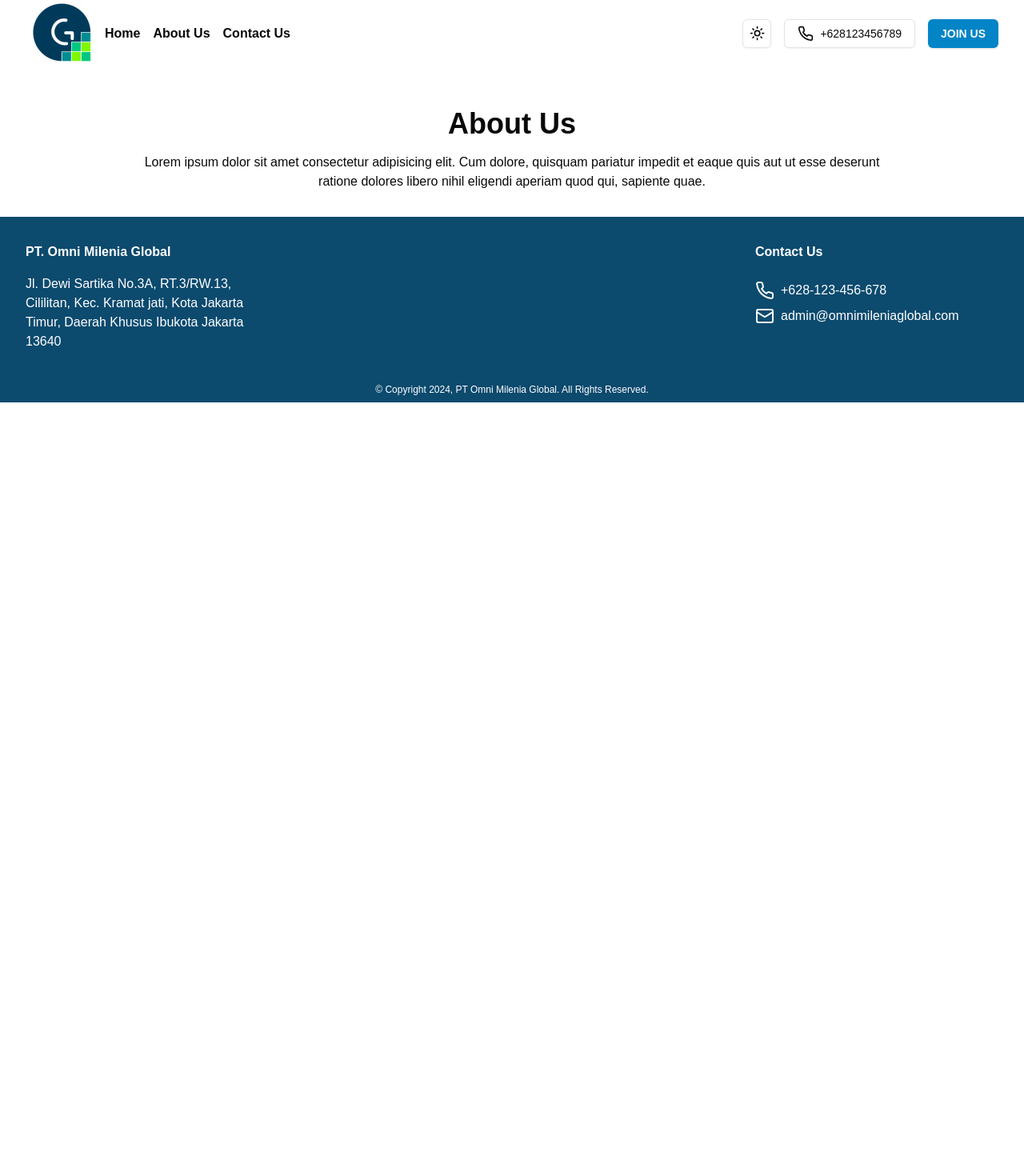
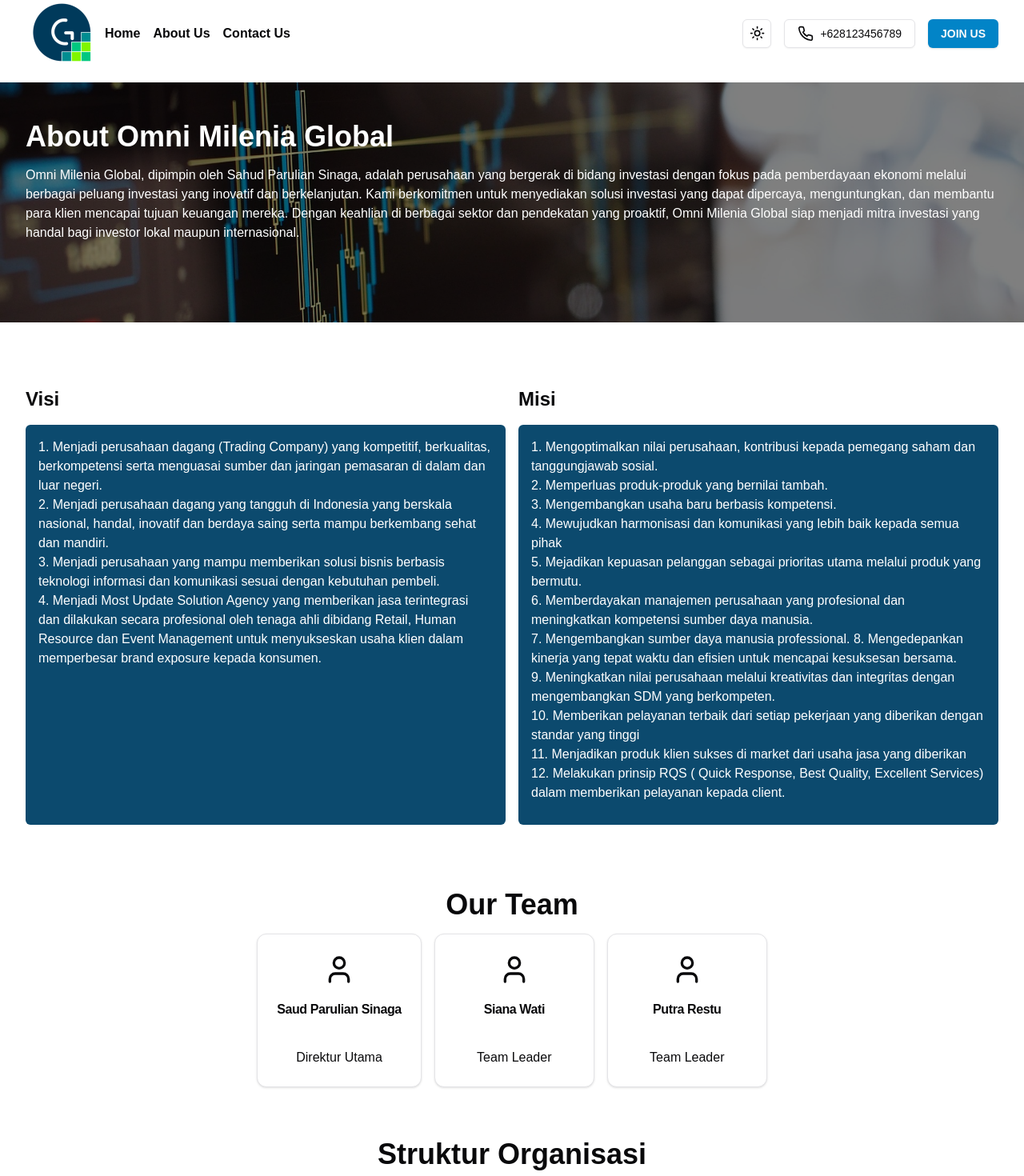
Before and after one commit to DriyandoAndreas/omniglobal, a Next.js app: page /about in a window 1280 px wide. Shown: the part 20-1490 px from the top of the page at 80% size. Before the commit the page ends 800 px from the top, so only its background shows below. Built offline with nearby package versions, Linux system fonts and the light colour scheme.

Commit message:
update ui & styling

```diff
--- a/src/app/about/page.tsx
+++ b/src/app/about/page.tsx
@@ -1,16 +1,174 @@
 import React from "react";
-
+import Image from "next/image";
+import { User } from "lucide-react";
+import Image3 from "@/app/assets/images/image3.jpg";
+import struktur from "@/app/assets/images/struktur-organisasi-omni.jpeg";
+import { Card, CardContent, CardHeader, CardTitle } from "@/components/ui/card";
 export default function page() {
   return (
     <>
+      <div
+        className="relative h-[500px] md:h-[300px] bg-cover bg-center"
+        style={{ backgroundImage: `url(${Image3.src})` }}
+      >
+        <div className="absolute inset-0 bg-black/50"></div>
+        <div className="absolute p-8">
+          <h2 className="text-white text-4xl font-bold py-4">
+            About Omni Milenia Global
+          </h2>
+          <p className="text-white ">
+            Omni Milenia Global, dipimpin oleh Sahud Parulian Sinaga, adalah
+            perusahaan yang bergerak di bidang investasi dengan fokus pada
+            pemberdayaan ekonomi melalui berbagai peluang investasi yang
+            inovatif dan berkelanjutan. Kami berkomitmen untuk menyediakan
+            solusi investasi yang dapat dipercaya, menguntungkan, dan membantu
+            para klien mencapai tujuan keuangan mereka. Dengan keahlian di
+            berbagai sektor dan pendekatan yang proaktif, Omni Milenia Global
+            siap menjadi mitra investasi yang handal bagi investor lokal maupun
+            internasional.
+          </p>
+        </div>
+      </div>
       <div className="p-8">
-        <div className="flex-col lg:space-y-4">
-          <div className="text-4xl text-center font-bold">About Us</div>
-          <p className="text-center lg:px-36">
-            Lorem ipsum dolor sit amet consectetur adipisicing elit. Cum dolore,
-            quisquam pariatur impedit et eaque quis aut ut esse deserunt ratione
-            dolores libero nihil eligendi aperiam quod qui, sapiente quae.
-          </p>
+        <div className="py-8">
+          <div className="md:flex lg:space-x-4">
+            <div className="basis-1/2">
+              <h2 className="text-2xl font-bold py-4">Visi</h2>
+              <div className="min-h-[500px] bg-sky-900 text-white p-4 rounded-md">
+                <ul>
+                  <li>
+                    1. Menjadi perusahaan dagang (Trading Company) yang
+                    kompetitif, berkualitas, berkompetensi serta menguasai
+                    sumber dan jaringan pemasaran di dalam dan luar negeri.
+                  </li>
+                  <li>
+                    2. Menjadi perusahaan dagang yang tangguh di Indonesia yang
+                    berskala nasional, handal, inovatif dan berdaya saing serta
+                    mampu berkembang sehat dan mandiri.
+                  </li>
+                  <li>
+                    3. Menjadi perusahaan yang mampu memberikan solusi bisnis
+                    berbasis teknologi informasi dan komunikasi sesuai dengan
+                    kebutuhan pembeli.
+                  </li>
+                  <li>
+                    4. Menjadi Most Update Solution Agency yang memberikan jasa
+                    terintegrasi dan dilakukan secara profesional oleh tenaga
+                    ahli dibidang Retail, Human Resource dan Event Management
+                    untuk menyukseskan usaha klien dalam memperbesar brand
+                    exposure kepada konsumen.
+                  </li>
+                </ul>
+              </div>
+            </div>
+            <div className="basis-1/2">
+              <h2 className="text-2xl font-bold py-4">Misi</h2>
+              <div className="min-h-[500px] bg-sky-900 p-4 rounded-md text-white">
+                <ul>
+                  <li>
+                    1. Mengoptimalkan nilai perusahaan, kontribusi kepada
+                    pemegang saham dan tanggungjawab sosial.
+                  </li>
+                  <li>2. Memperluas produk-produk yang bernilai tambah.</li>
+                  <li>3. Mengembangkan usaha baru berbasis kompetensi.</li>
+                  <li>
+                    4. Mewujudkan harmonisasi dan komunikasi yang lebih baik
+                    kepada semua pihak
+                  </li>
+                  <li>
+                    5. Mejadikan kepuasan pelanggan sebagai prioritas utama
+                    melalui produk yang bermutu.
+                  </li>
+                  <li>
+                    6. Memberdayakan manajemen perusahaan yang profesional dan
+                    meningkatkan kompetensi sumber daya manusia.
+                  </li>
+                  <li>
+                    7. Mengembangkan sumber daya manusia professional. 8.
+                    Mengedepankan kinerja yang tepat waktu dan efisien untuk
+                    mencapai kesuksesan bersama.
+                  </li>
+                  <li>
+                    9. Meningkatkan nilai perusahaan melalui kreativitas dan
+                    integritas dengan mengembangkan SDM yang berkompeten.
+                  </li>
+                  <li>
+                    10. Memberikan pelayanan terbaik dari setiap pekerjaan yang
+                    diberikan dengan standar yang tinggi
+                  </li>
+                  <li>
+                    11. Menjadikan produk klien sukses di market dari usaha jasa
+                    yang diberikan
+                  </li>
+                  <li>
+                    12. Melakukan prinsip RQS ( Quick Response, Best Quality,
+                    Excellent Services) dalam memberikan pelayanan kepada
+                    client.
+                  </li>
+                </ul>
+              </div>
+            </div>
+          </div>
+        </div>
+        <div className="py-8">
+          <div>
+            <h2 className="text-4xl font-bold text-center py-4">Our Team</h2>
+          </div>
+          <div className="md:flex justify-center space-y-4 lg:space-x-4 lg:space-y-0">
+            <div className="min-w-[200px]">
+              <Card>
+                <CardHeader>
+                  <CardTitle className="flex justify-center">
+                    <User size={40} />
+                  </CardTitle>
+                  <CardTitle className="text-center py-4">
+                    Saud Parulian Sinaga
+                  </CardTitle>
+                </CardHeader>
+                <CardContent>
+                  <p className="text-center">Direktur Utama</p>
+                </CardContent>
+              </Card>
+            </div>
+            <div className="min-w-[200px]">
+              <Card>
+                <CardHeader>
+                  <CardTitle className="flex justify-center">
+                    <User size={40} />
+                  </CardTitle>
+                  <CardTitle className="text-center py-4">Siana Wati</CardTitle>
+                </CardHeader>
+                <CardContent>
+                  <p className="text-center">Team Leader</p>
+                </CardContent>
+              </Card>
+            </div>
+            <div className="min-w-[200px]">
+              <Card>
+                <CardHeader>
+                  <CardTitle className="flex justify-center">
+                    <User size={40} />
+                  </CardTitle>
+                  <CardTitle className="text-center py-4">
+                    Putra Restu
+                  </CardTitle>
+                </CardHeader>
+                <CardContent>
+                  <p className="text-center">Team Leader</p>
+                </CardContent>
+              </Card>
+            </div>
+          </div>
+        </div>
+        <div className="py-8">
+          <div>
+            <h2 className="text-4xl font-bold text-center">
+              Struktur Organisasi
+            </h2>
+          </div>
+          <div className="flex justify-center py-4">
+            <Image src={struktur} alt="struktur-organisasi" />
+          </div>
         </div>
       </div>
     </>
```
Also changed, not shown: src/app/assets/images/struktur-organisasi-omni.jpeg (added).
